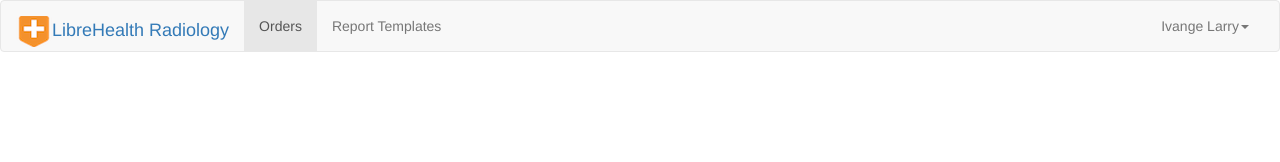
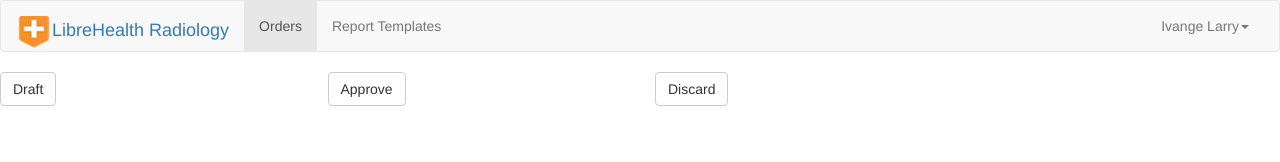
Before and after one commit to ivange94/lh-radiology-owa, an Angular app: page / in a window 1280 px wide. Shown: the top 162 px of the page. Built offline with nearby package versions, Linux system fonts and the light colour scheme; what angular2-tinymce would draw is missing.

Commit message:
Add report-actions component

```diff
--- a/src/app/app.component.html
+++ b/src/app/app.component.html
@@ -1,2 +1,3 @@
 <app-header></app-header>
+<app-report-actions></app-report-actions>
 <app-footer></app-footer>
--- a/src/app/app.module.ts
+++ b/src/app/app.module.ts
@@ -10,6 +10,7 @@ import { FooterComponent } from './footer/footer.component';
 import { ReportEditorComponent } from './report-editor/report-editor.component';
 import { ReportsInfoComponent } from './reports-info/reports-info.component';
 import { ReportMetadataComponent } from './report-metadata/report-metadata.component';
+import { ReportActionsComponent } from './report-actions/report-actions.component';
 
 @NgModule({
   declarations: [
@@ -19,7 +20,8 @@ import { ReportMetadataComponent } from './report-metadata/report-metadata.compo
     FooterComponent,
     ReportEditorComponent,
     ReportsInfoComponent,
-    ReportMetadataComponent
+    ReportMetadataComponent,
+    ReportActionsComponent
   ],
   imports: [
     BrowserModule,
--- /dev/null
+++ b/src/app/report-actions/report-actions.component.html
@@ -0,0 +1,13 @@
+<div>
+  <div class="row">
+    <div class="col-xs-3">
+      <button class="btn btn-default">Draft</button>
+    </div>
+    <div class="col-xs-3">
+      <button class="btn btn-default">Approve</button>
+    </div>
+    <div class="col-xs-3">
+      <button class="btn btn-default">Discard</button>
+    </div>
+  </div>
+</div>
--- /dev/null
+++ b/src/app/report-actions/report-actions.component.ts
@@ -0,0 +1,15 @@
+import { Component, OnInit } from '@angular/core';
+
+@Component({
+  selector: 'app-report-actions',
+  templateUrl: './report-actions.component.html',
+  styleUrls: ['./report-actions.component.css']
+})
+export class ReportActionsComponent implements OnInit {
+
+  constructor() { }
+
+  ngOnInit() {
+  }
+
+}
```
Also changed, not shown: src/app/report-actions/report-actions.component.css (added).
